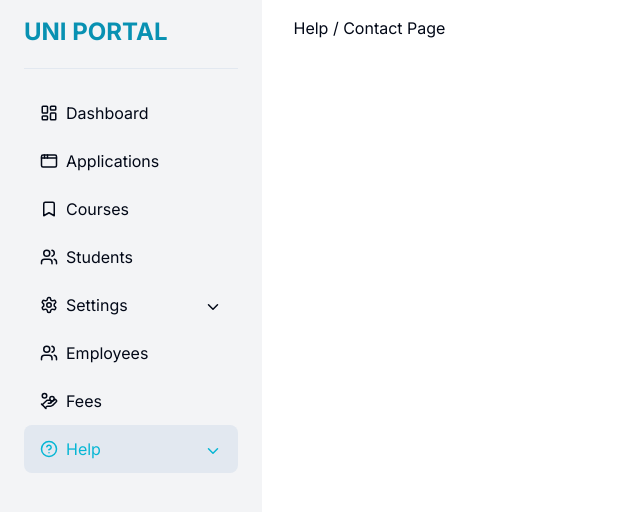
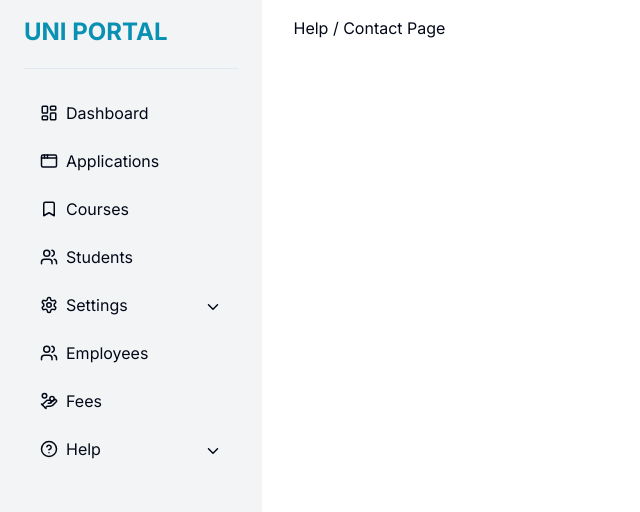
Before and after one commit to AmaduKamara/sidebar-layout-template, a Next.js app: page /help/contact-us in a window 1280 px wide. Shown: the top 512 px of the page, without its empty margins (0-640 px from the left). Built offline with nearby package versions, Linux system fonts and the light colour scheme; what tailwindcss-scrollbar would draw is missing.

Commit message:
Add function for active links with useMemo hook

```diff
--- a/components/SidebarSubItem.tsx
+++ b/components/SidebarSubItem.tsx
@@ -1,5 +1,5 @@
 "use client";
-import React, { useState } from "react";
+import React, { useState, useMemo } from "react";
 import { LucideIcon, ChevronDown } from "lucide-react";
 import { usePathname, useRouter } from "next/navigation";
 import SubMenuItemPage from "./SubMenuItem";
@@ -23,7 +23,9 @@ const SidebarSubItemPage = ({ item }: { item: SidebarItems }) => {
   const pathname = usePathname();
   const router = useRouter();
 
-  const isActive = pathname.startsWith(item.path);
+   const isActive = useMemo(() => {
+     return path === pathname;
+   }, [path, pathname]);
 
   const handleNavLinkClick = () => {
     if (items && items.length > 0) {
@@ -31,7 +33,7 @@ const SidebarSubItemPage = ({ item }: { item: SidebarItems }) => {
     }
 
     router.push(path);
-  }
+  };
 
   return (
     <>
@@ -53,7 +55,7 @@ const SidebarSubItemPage = ({ item }: { item: SidebarItems }) => {
         )}
       </li>
       {expanded && items && items.length > 0 && (
-        <div className="flex flex-col space-y-2 ml-10 mt-1">
+        <div className='flex flex-col space-y-2 ml-10 mt-1'>
           {items.map((item) => (
             <SubMenuItemPage key={item.path} item={item} />
           ))}
--- a/components/SubMenuItem.tsx
+++ b/components/SubMenuItem.tsx
@@ -1,5 +1,6 @@
 "use client";
-import { useRouter } from "next/navigation";
+import {useMemo} from 'react'
+import { useRouter, usePathname } from "next/navigation";
 
 interface SubItem {
   name: string;
@@ -9,7 +10,12 @@ interface SubItem {
 const SubMenuItemPage = ({ item }: { item: SubItem }) => {
   const { name, path } = item;
 
+  const pathname = usePathname();
   const router = useRouter();
+
+  const isActive = useMemo(() => {
+    return path === pathname
+  }, [path, pathname])
 
   const handleNavLinkClick = () => {
     router.push(path);
@@ -17,7 +23,9 @@ const SubMenuItemPage = ({ item }: { item: SubItem }) => {
 
   return (
     <div
-      className='text-sm cursor-pointer hover:text-cyan-500'
+      className={`text-sm cursor-pointer hover:text-cyan-500 ${
+        isActive ? "text-cyan-500" : ""
+      }`}
       onClick={handleNavLinkClick}
     >
       {name}
```
